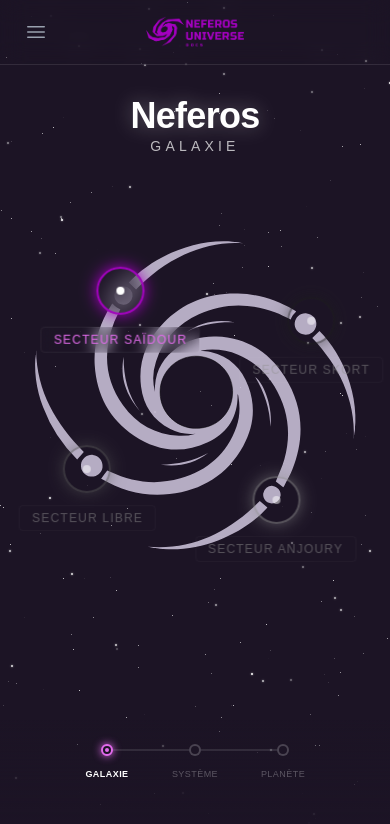
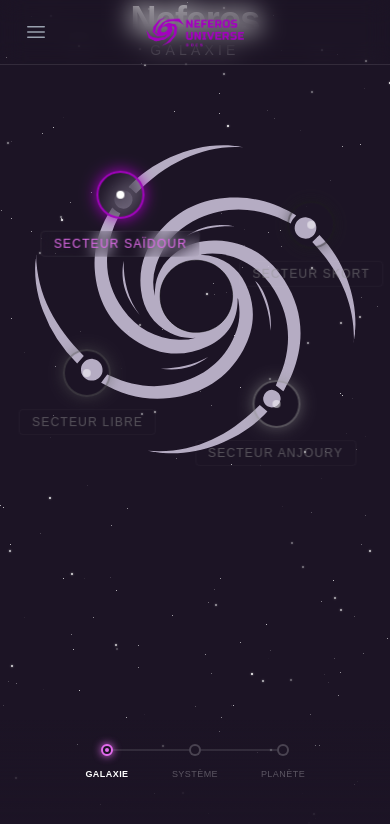
Before and after one commit to val555/neferos-explorer, a React (Vite) app: page / in a window 390 px wide. Shown: the top 824 px of the page. Built offline with nearby package versions, Linux system fonts and the light colour scheme; a web font is replaced by a local one.

Commit message:
fix(MainLayout): remove MainLayout mobile top padding (pt-24 -> pt-0) and fix breadcrumb positioning wrapper

```diff
--- a/src/layouts/MainLayout.jsx
+++ b/src/layouts/MainLayout.jsx
@@ -17,14 +17,12 @@
         <Navbar />
       </div>
 
-      {/* 3. BREADCRUMB (Layer 40) - Fixe */}
-      <div className="fixed top-20 left-4 z-40">
-        <Breadcrumb />
-      </div>
+      {/* 3. BREADCRUMB (Layer 40) - Position gérée par le composant lui-même */}
+      <Breadcrumb />
 
       {/* 4. ZONE DE CONTENU (Layer 10) - Scrollable */}
-      {/* pt-24 compense la hauteur de la navbar + breadcrumb */}
-      <main className="relative z-10 w-full min-h-screen pt-24 px-4 pb-10">
+      {/* Mobile: pt-0 (le contenu gère son espacement) / Desktop: pt-24 (espace pour header + breadcrumb) */}
+      <main className="relative z-10 w-full min-h-screen pt-0 md:pt-24 px-4 pb-10">
         <Outlet />
       </main>
 
```
